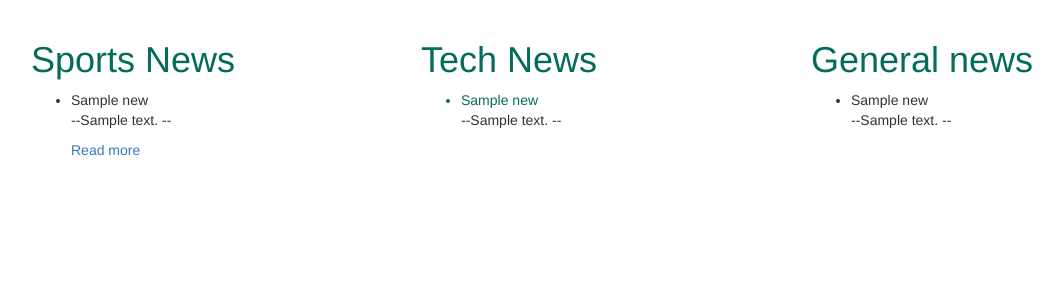
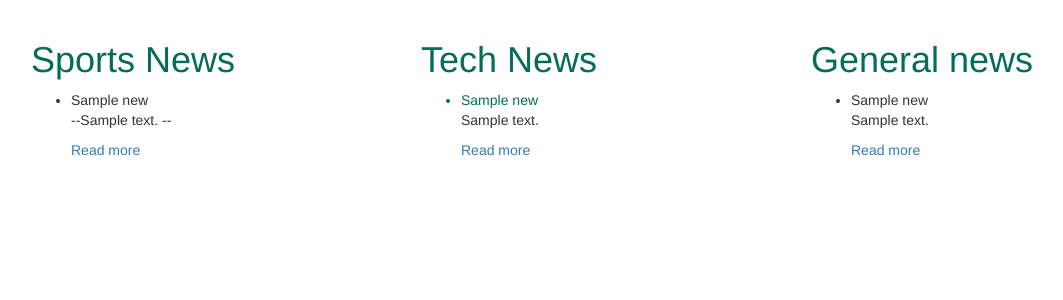
Before and after one commit to wanjiiru/NewsHighlight, a Flask app: template app/templates/index.html in a window 1280 px wide. Shown: the part 52-352 px from the top of the page, without its empty margins (39-1102 px from the left). Run offline with Flask 2, Linux system fonts and the light colour scheme; the template is opened without the code that fills it: most values are stand-ins (such as "Sample title", 1, 10 or a date in 2020); some libraries are stand-ins or nearby versions.

Commit message:
add styles

```diff
--- a/app/templates/index.html
+++ b/app/templates/index.html
@@ -20,7 +20,8 @@
                                 <ul>
                                     {% for all_news in technology %}
                                     <li style="color: #056b5b">{{all_news.name}}</li>
-                                    <p> --{{all_news.description}} -- </p>
+                                    <p>{{all_news.description}} </p>
+                                    <p><a href="/articles/{{ all_news.id}}">Read more</a></p>
                                      {% endfor %}
                                 </ul>
                         </div>
@@ -30,7 +31,8 @@
                                 <ul>
                                 {% for all_news in general %}
                                     <li>{{all_news.name}}</li>
-                                    <p> --{{all_news.description}} -- </p>
+                                    <p>{{all_news.description}}</p>
+                                    <p><a href="/articles/{{ all_news.id}}">Read more</a></p>
                                 {% endfor %}
                                 </ul>
 
```
